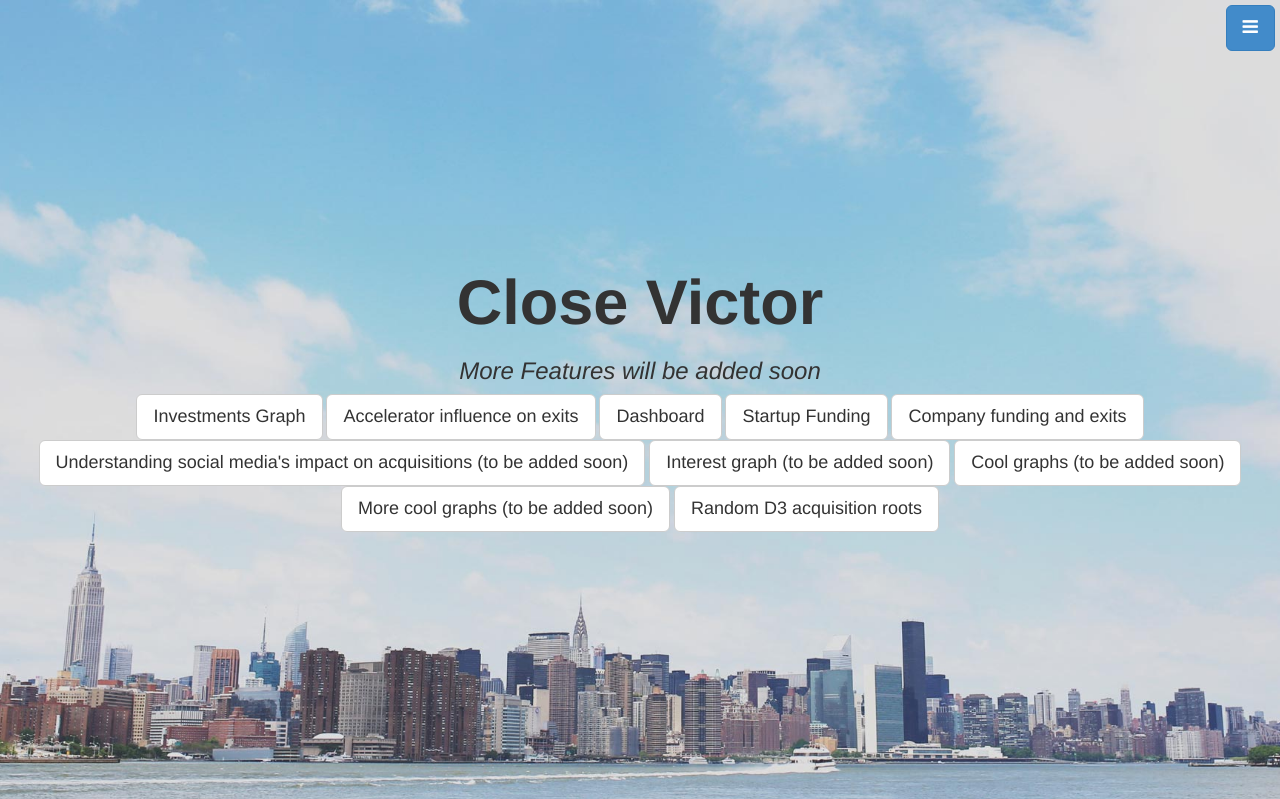
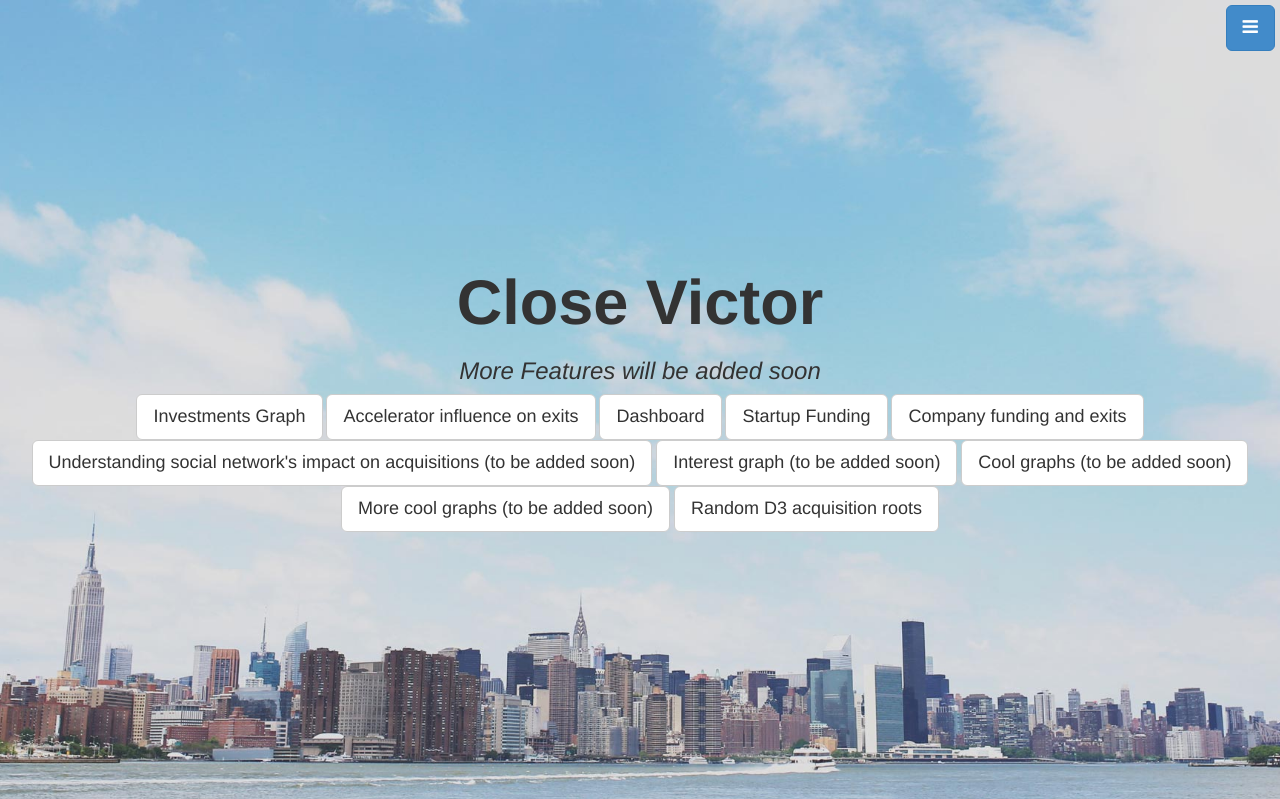
Before and after one commit to victormoussalem/close_victor, a Flask app: page / in a window 1280 px wide. Shown: the top 799 px of the page. Run offline with Flask 2, Linux system fonts and the light colour scheme; some libraries are stand-ins or nearby versions.

Commit message:
tiny change

```diff
--- a/app/templates/close-victor-index.html
+++ b/app/templates/close-victor-index.html
@@ -51,7 +51,7 @@
             <a href="/static/dropbox" class="btn btn-default btn-lg">Dashboard</a>
             <a href="/startup-funding" class="btn btn-default btn-lg">Startup Funding</a>
             <a href="/static/funding" class="btn btn-default btn-lg">Company funding and exits</a>
-            <a href="#" class="btn btn-default btn-lg">Understanding social media's impact on acquisitions (to be added soon)</a>
+            <a href="#" class="btn btn-default btn-lg">Understanding social network's impact on acquisitions (to be added soon)</a>
             <a href="#" class="btn btn-default btn-lg">Interest graph (to be added soon)</a>
             <a href="#" class="btn btn-default btn-lg">Cool graphs (to be added soon)</a>
             <a href="#" class="btn btn-default btn-lg">More cool graphs (to be added soon)</a>
```
